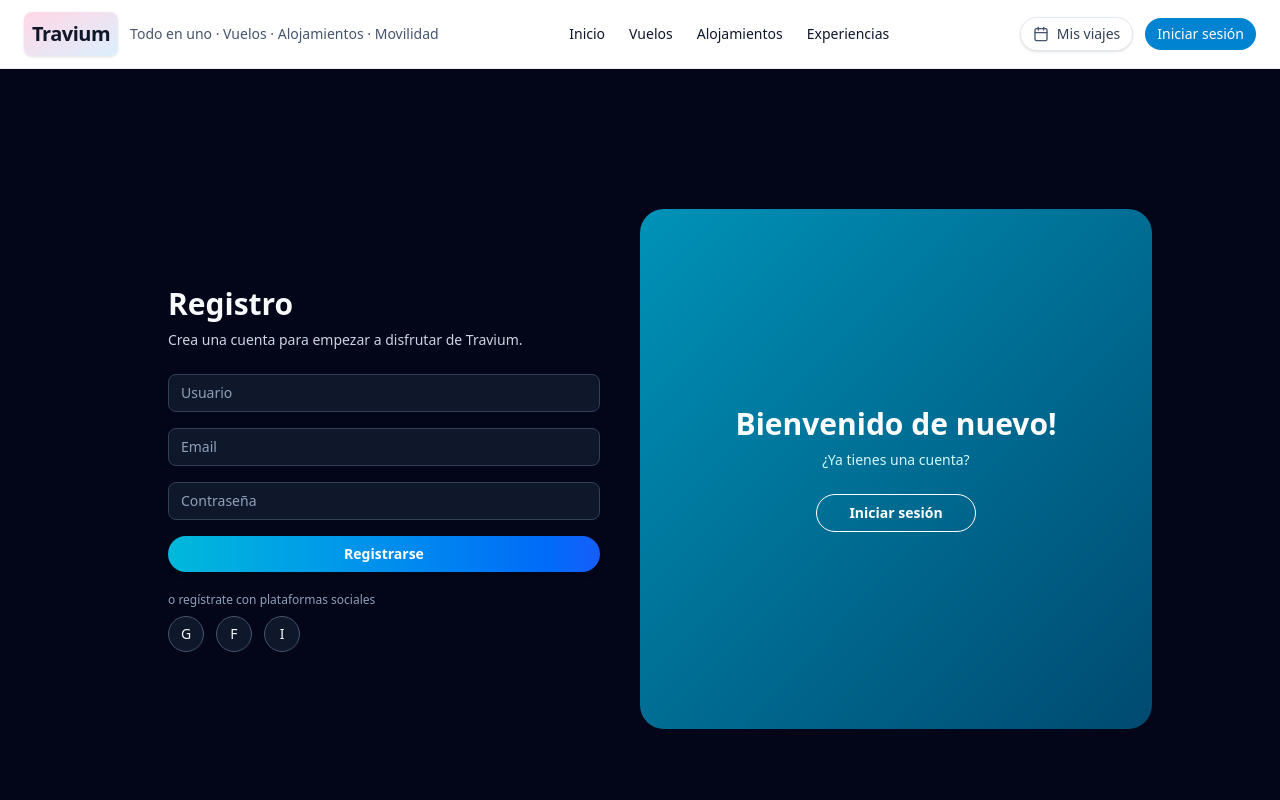
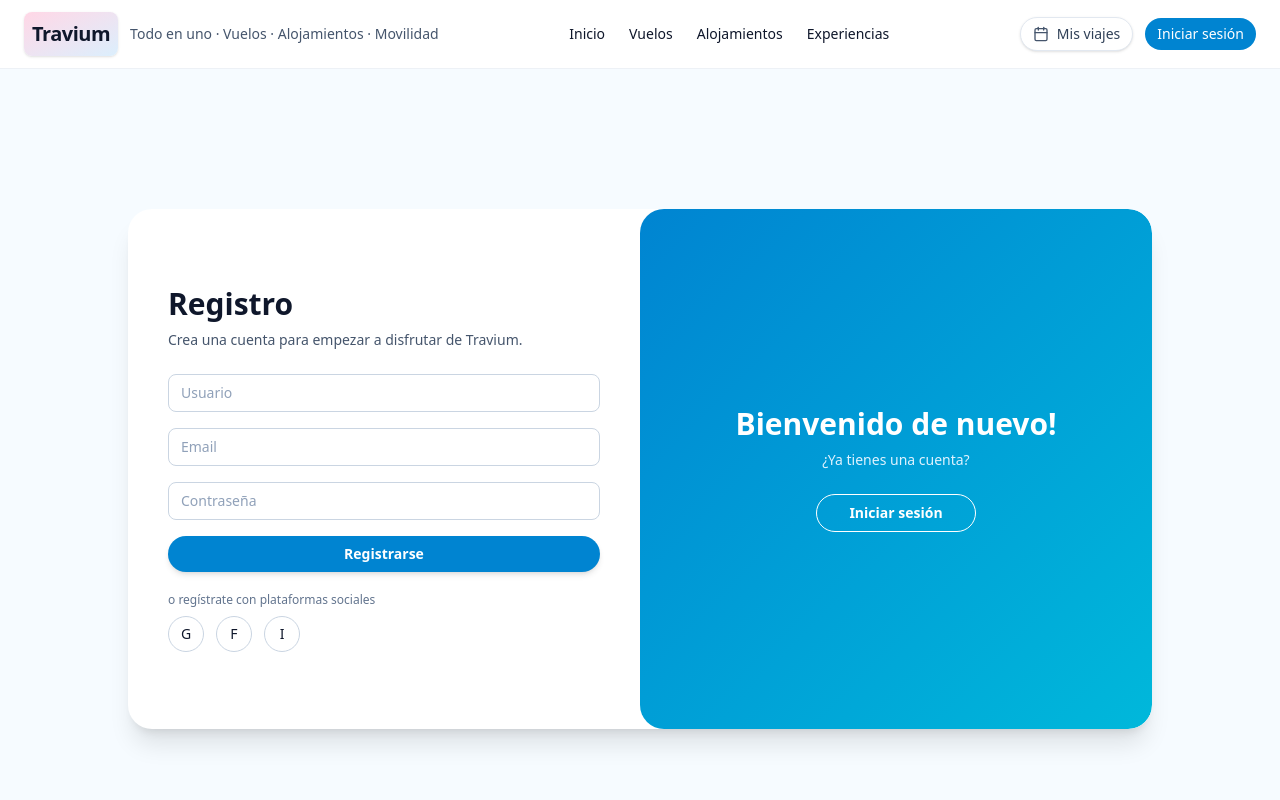
Before and after one commit to itspablito/Travium, a React (Vite) app: page /login in a window 1280 px wide. Shown: the top 800 px of the page. Built offline with nearby package versions, Linux system fonts and the light colour scheme.

Commit message:
login tema claro

```diff
--- a/src/pages/main/Login.jsx
+++ b/src/pages/main/Login.jsx
@@ -1,4 +1,4 @@
-// src/pages/main/Loging.jsx
+// src/pages/main/Login.jsx
 import React, { useState } from "react";
 
 const Loging = () => {
@@ -12,56 +12,58 @@ const Loging = () => {
   };
 
   return (
-    <div className="min-h-screen flex items-center justify-center bg-slate-950 px-4">
-      {/* Contenedor principal: sin tarjeta, solo layout */}
-      <div className="relative w-full max-w-5xl h-[520px] overflow-hidden">
+    <div className="min-h-screen flex items-center justify-center bg-[#f6fbff] px-4">
+      {/* Contenedor principal */}
+      <div className="relative w-full max-w-5xl h-[520px] overflow-hidden rounded-3xl shadow-xl bg-white">
+
         <div className="relative flex h-full">
+
           {/* ===================== COLUMNA IZQUIERDA (REGISTRO) ===================== */}
           <div className="w-1/2 h-full flex items-center justify-center px-10 py-8">
             {!isLogin && (
-              <div className="w-full text-slate-50">
+              <div className="w-full text-slate-900">
                 <h2 className="text-3xl font-bold mb-2">Registro</h2>
-                <p className="text-sm text-slate-300 mb-6">
+                <p className="text-sm text-slate-600 mb-6">
                   Crea una cuenta para empezar a disfrutar de Travium.
                 </p>
 
                 <form onSubmit={handleSubmit} className="space-y-4">
                   <input
                     type="text"
-                    placeholder="Usuario "
-                    className="w-full px-3 py-2 rounded-lg border border-slate-700 bg-slate-900 text-sm text-slate-100 placeholder-slate-400 focus:outline-none focus:ring-2 focus:ring-cyan-400 focus:border-cyan-400"
+                    placeholder="Usuario"
+                    className="w-full px-3 py-2 rounded-lg border border-slate-300 bg-white text-sm text-slate-900 placeholder-slate-400 focus:outline-none focus:ring-2 focus:ring-sky-500 focus:border-sky-500"
                   />
                   <input
                     type="email"
                     placeholder="Email"
-                    className="w-full px-3 py-2 rounded-lg border border-slate-700 bg-slate-900 text-sm text-slate-100 placeholder-slate-400 focus:outline-none focus:ring-2 focus:ring-cyan-400 focus:border-cyan-400"
+                    className="w-full px-3 py-2 rounded-lg border border-slate-300 bg-white text-sm text-slate-900 placeholder-slate-400 focus:outline-none focus:ring-2 focus:ring-sky-500 focus:border-sky-500"
                   />
                   <input
                     type="password"
                     placeholder="Contraseña"
-                    className="w-full px-3 py-2 rounded-lg border border-slate-700 bg-slate-900 text-sm text-slate-100 placeholder-slate-400 focus:outline-none focus:ring-2 focus:ring-cyan-400 focus:border-cyan-400"
+                    className="w-full px-3 py-2 rounded-lg border border-slate-300 bg-white text-sm text-slate-900 placeholder-slate-400 focus:outline-none focus:ring-2 focus:ring-sky-500 focus:border-sky-500"
                   />
 
                   <button
                     type="submit"
-                    className="w-full py-2 rounded-full bg-gradient-to-r from-cyan-500 to-blue-600 text-white font-semibold text-sm shadow-md hover:opacity-90 transition"
+                    className="w-full py-2 rounded-full bg-sky-600 text-white font-semibold text-sm shadow-md hover:bg-sky-500 transition"
                   >
                     Registrarse
                   </button>
                 </form>
 
                 <div className="mt-5">
-                  <p className="text-xs text-slate-400 mb-2">
+                  <p className="text-xs text-slate-500 mb-2">
                     o regístrate con plataformas sociales
                   </p>
                   <div className="flex gap-3 text-sm">
-                    <button className="w-9 h-9 rounded-full border border-slate-600 flex items-center justify-center bg-slate-900">
+                    <button className="w-9 h-9 rounded-full border border-slate-300 flex items-center justify-center bg-white hover:bg-slate-50">
                       G
                     </button>
-                    <button className="w-9 h-9 rounded-full border border-slate-600 flex items-center justify-center bg-slate-900">
+                    <button className="w-9 h-9 rounded-full border border-slate-300 flex items-center justify-center bg-white hover:bg-slate-50">
                       F
                     </button>
-                    <button className="w-9 h-9 rounded-full border border-slate-600 flex items-center justify-center bg-slate-900">
+                    <button className="w-9 h-9 rounded-full border border-slate-300 flex items-center justify-center bg-white hover:bg-slate-50">
                       I
                     </button>
                   </div>
@@ -73,9 +75,9 @@ const Loging = () => {
           {/* ===================== COLUMNA DERECHA (LOGIN) ===================== */}
           <div className="w-1/2 h-full flex items-center justify-center px-10 py-8">
             {isLogin && (
-              <div className="w-full text-slate-50">
+              <div className="w-full text-slate-900">
                 <h2 className="text-3xl font-bold mb-2">Iniciar Sesión</h2>
-                <p className="text-sm text-slate-300 mb-6">
+                <p className="text-sm text-slate-600 mb-6">
                   Bienvenido de nuevo, ingresa a tu cuenta.
                 </p>
 
@@ -83,23 +85,23 @@ const Loging = () => {
                   <input
                     type="email"
                     placeholder="Email"
-                    className="w-full px-3 py-2 rounded-lg border border-slate-700 bg-slate-900 text-sm text-slate-100 placeholder-slate-400 focus:outline-none focus:ring-2 focus:ring-cyan-400 focus:border-cyan-400"
+                    className="w-full px-3 py-2 rounded-lg border border-slate-300 bg-white text-sm text-slate-900 placeholder-slate-400 focus:outline-none focus:ring-2 focus:ring-sky-500 focus:border-sky-500"
                   />
                   <input
                     type="password"
                     placeholder="Contraseña"
-                    className="w-full px-3 py-2 rounded-lg border border-slate-700 bg-slate-900 text-sm text-slate-100 placeholder-slate-400 focus:outline-none focus:ring-2 focus:ring-cyan-400 focus:border-cyan-400"
+                    className="w-full px-3 py-2 rounded-lg border border-slate-300 bg-white text-sm text-slate-900 placeholder-slate-400 focus:outline-none focus:ring-2 focus:ring-sky-500 focus:border-sky-500"
                   />
 
                   <button
                     type="submit"
-                    className="w-full py-2 rounded-full bg-gradient-to-r from-cyan-500 to-blue-600 text-white font-semibold text-sm shadow-md hover:opacity-90 transition"
+                    className="w-full py-2 rounded-full bg-sky-600 text-white font-semibold text-sm shadow-md hover:bg-sky-500 transition"
                   >
                     Iniciar Sesión
                   </button>
                 </form>
 
-                <button className="mt-3 text-xs text-cyan-300 hover:underline text-left">
+                <button className="mt-3 text-xs text-sky-600 hover:underline text-left">
                   ¿Olvidaste tu contraseña?
                 </button>
               </div>
@@ -111,19 +113,18 @@ const Loging = () => {
             className={`
               absolute top-0 left-0 z-20
               h-full w-1/2
-                bg-gradient-to-br from-cyan-600 to-sky-900 text-white
+              bg-gradient-to-br from-sky-600 to-cyan-500 text-white
               flex flex-col items-center justify-center text-center px-10
               transition-transform duration-[600ms] ease-in-out
               ${isLogin ? "translate-x-0" : "translate-x-full"}
               rounded-3xl
             `}
           >
-
             <h2 className="text-3xl font-bold mb-2">
               {isLogin ? "Hola, Amig@!" : "Bienvenido de nuevo!"}
             </h2>
 
-            <p className="text-sm text-cyan-100 mb-6 max-w-xs">
+            <p className="text-sm text-sky-100 mb-6 max-w-xs">
               {isLogin
                 ? "Ingresa tus datos personales y comienza tu viaje con nosotros"
                 : "¿Ya tienes una cuenta?"}
@@ -132,11 +133,12 @@ const Loging = () => {
             <button
               type="button"
               onClick={() => setIsLogin((prev) => !prev)}
-              className="border border-white px-8 py-2 rounded-full text-sm font-semibold hover:bg-white hover:text-sky-900 transition"
+              className="border border-white px-8 py-2 rounded-full text-sm font-semibold hover:bg-white hover:text-sky-700 transition"
             >
               {isLogin ? "Registrarse" : "Iniciar sesión"}
             </button>
           </div>
+
         </div>
       </div>
     </div>
```
Lines whose indentation alone changed are shown as unchanged.
